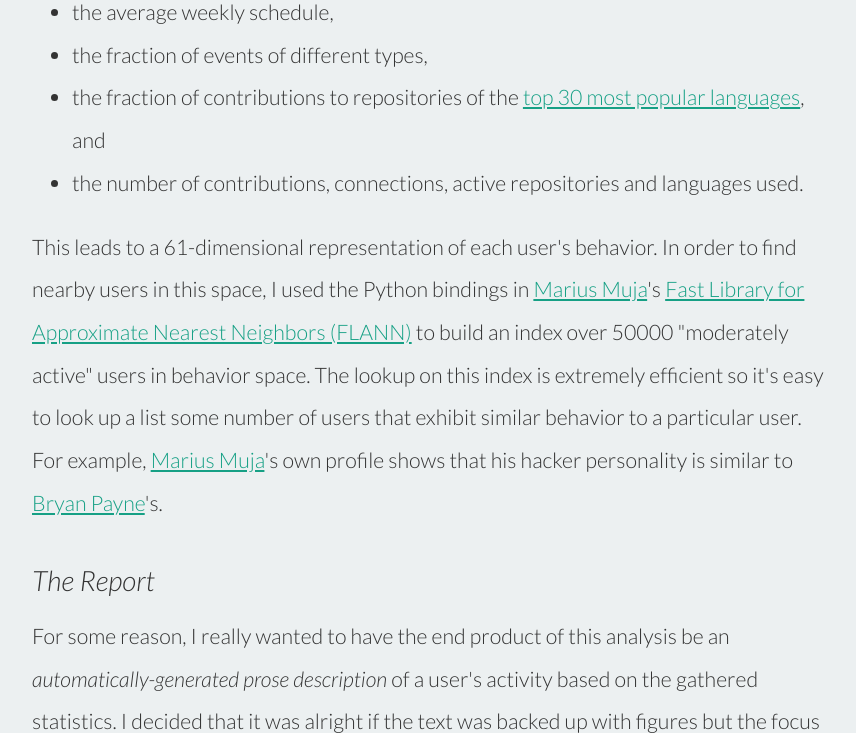
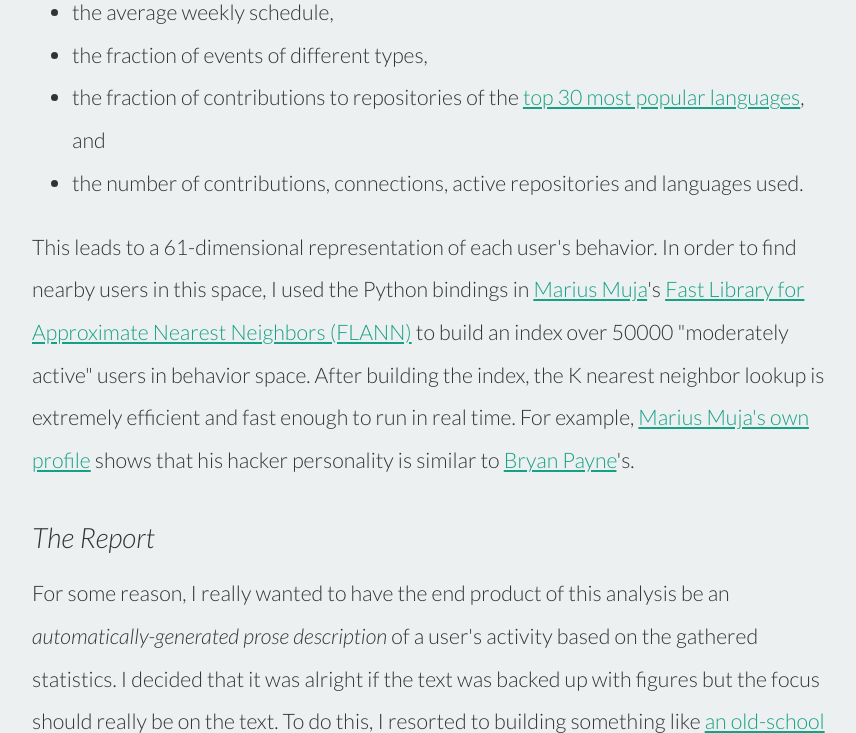
Before and after one commit to dfm/osrc, a Flask app: page / in a window 1280 px wide. Shown: the part 4838-5571 px from the top of the page, without its empty margins (208-1064 px from the left). Run offline with Flask 2, Linux system fonts and the light colour scheme; data that the repository does not hold is empty; some libraries are stand-ins or nearby versions.

Commit message:
fixing a few typos

```diff
--- a/ghdata/templates/base.html
+++ b/ghdata/templates/base.html
@@ -234,5 +234,20 @@
 
     {% block scripts %}{% endblock %}
 
+    <script type="text/javascript">
+        var _gauges = _gauges || [];
+        (function() {
+            var t  = document.createElement('script');
+            t.type  = 'text/javascript';
+            t.async = true;
+            t.id    = 'gauges-tracker';
+            t.setAttribute('data-site-id', '5189bf8c108d7b096400009a');
+            t.src = '//secure.gaug.es/track.js';
+            var s = document.getElementsByTagName('script')[0];
+            s.parentNode.insertBefore(t, s);
+        })();
+    </script>
+
+
 </body>
 </html>
--- a/ghdata/templates/index.html
+++ b/ghdata/templates/index.html
@@ -154,7 +154,7 @@ GitHub users and ran
 unsupervised clustering of samples in a vector space. In particular, it
 assumes that your samples come from <code>K</code> distinct "classes" and
 it finds a representative vector for each cluster. After removing three
-redundant means (come on, we're just having fun here :-) and labelling each
+redundant means (come on, we're just having fun here) and labelling each
 cluster with a human readable name, the results were very exciting! The
 chart below shows the resulting means for each class of user. Click on the
 names on the right to see the other classes.
@@ -214,11 +214,11 @@ In order to find nearby users in this space, I used the Python bindings
 in <a href="http://people.cs.ubc.ca/~mariusm/index.php">Marius Muja</a>'s
 <a href="http://www.cs.ubc.ca/~mariusm/index.php/FLANN/FLANN">Fast Library
 for Approximate Nearest Neighbors (FLANN)</a> to build an index over 50000
-"moderately active" users in behavior space. The lookup on this index is
-extremely efficient so it's easy to look up a list some number of users that
-exhibit similar behavior to a particular user. For example,
-<a href="/mariusmuja">Marius Muja</a>'s own profile shows that his hacker
-personality is similar to <a href="/bdpayne">Bryan Payne</a>'s.
+"moderately active" users in behavior space. After building the index,
+the K nearest neighbor lookup is extremely efficient and fast enough to
+run in real time.
+For example, <a href="/mariusmuja">Marius Muja's own profile</a> shows that
+his hacker personality is similar to <a href="/bdpayne">Bryan Payne</a>'s.
 </p>
 
 <h2>The Report</h2>
```
